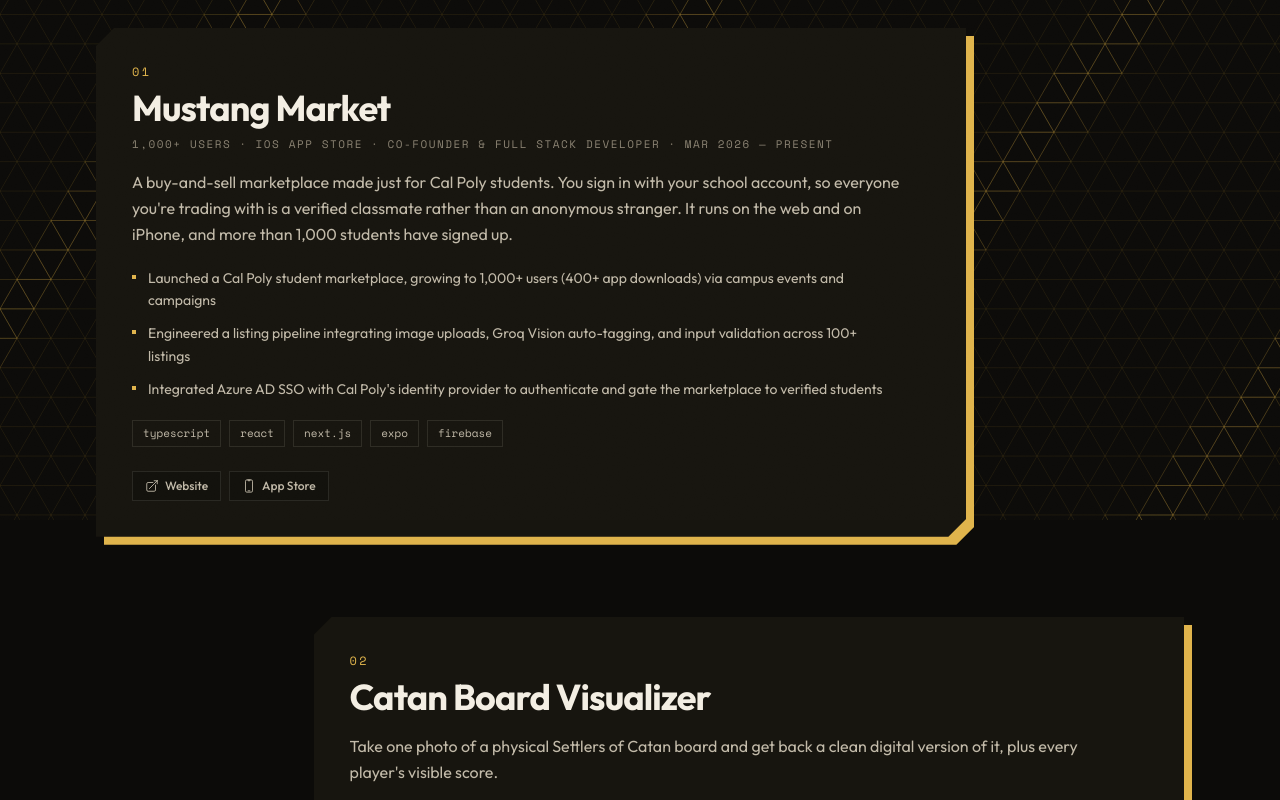
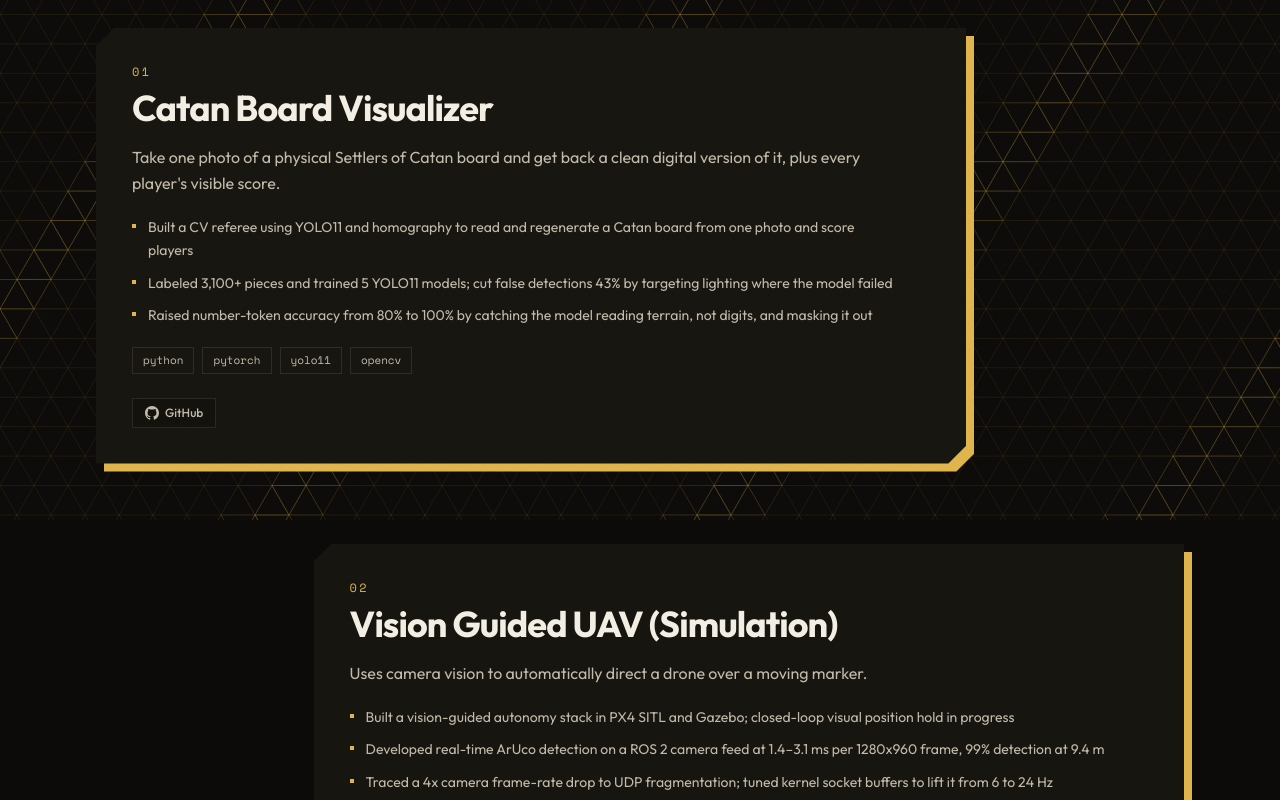
Before and after one commit to cedmonston22/portfolio, a Next.js app: page /projects in a window 1280 px wide. Shown: the part 280-1080 px from the top of the page. Built offline with nearby package versions, Linux system fonts and the light colour scheme.

Commit message:
Removed Mustang Market from projects

```diff
--- a/src/data/projects.ts
+++ b/src/data/projects.ts
@@ -12,21 +12,6 @@
 }
 
 export const projects: Project[] = [
-  {
-    slug: "mustang-market",
-    title: "Mustang Market",
-    description:
-      "A buy-and-sell marketplace made just for Cal Poly students. You sign in with your school account, so everyone you're trading with is a verified classmate rather than an anonymous stranger. It runs on the web and on iPhone, and more than 1,000 students have signed up.",
-    meta: ["1,000+ users", "iOS App Store", "Co-Founder & Full Stack Developer", "Mar 2026 — Present"],
-    highlights: [
-      "Launched a Cal Poly student marketplace, growing to 1,000+ users (400+ app downloads) via campus events and campaigns",
-      "Engineered a listing pipeline integrating image uploads, Groq Vision auto-tagging, and input validation across 100+ listings",
-      "Integrated Azure AD SSO with Cal Poly's identity provider to authenticate and gate the marketplace to verified students",
-    ],
-    techStack: ["TypeScript", "React", "Next.js", "Expo", "Firebase"],
-    liveUrl: "https://www.mustang-market.com/login",
-    appUrl: "https://apps.apple.com/us/app/mustang-market/id6759310029",
-  },
   {
     slug: "catan-board-visualizer",
     title: "Catan Board Visualizer",
```
